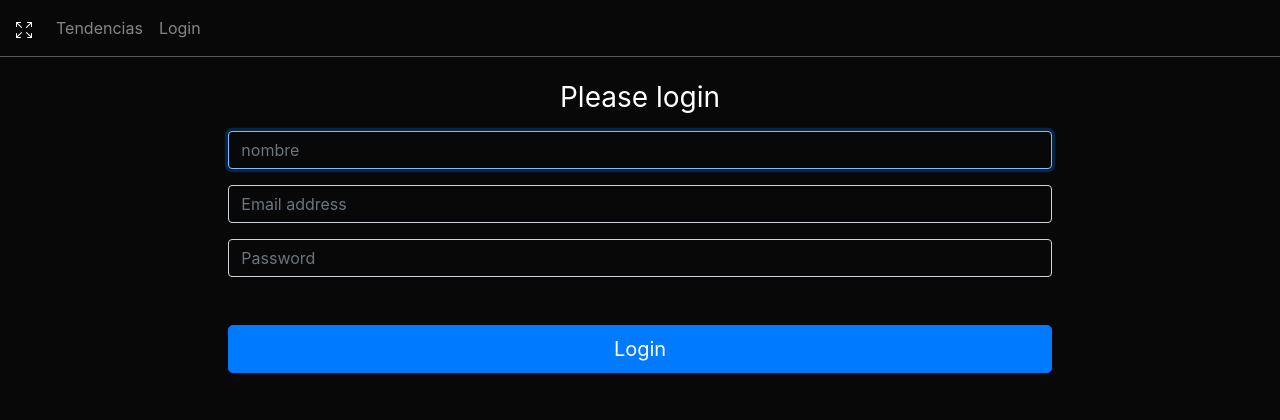
After one commit to valentinoarballo/blog_flask, a Flask app: page /login in a window 1280 px wide. The commit adds this page. Shown: the top 420 px of the page. Run offline with Flask 3, Linux system fonts and the light colour scheme; some libraries are stand-ins or nearby versions.

Commit message:
tabla usuario

```diff
--- a/app.py
+++ b/app.py
@@ -36,8 +36,7 @@ class Publicacion(db.Model):
     tema = db.relationship(
         'Tema',
         backref=db.backref('publicaciones', lazy=True)
-        )
-
+    )
 
     def __str__(self):
         return self.name
@@ -51,6 +50,9 @@ class Tema(db.Model):
         db.String(50),
         unique=True
     )
+
+    def __str__(self):
+        return self.name
 
 class Comentario(db.Model):
     __tablename__ = 'comentario'
@@ -80,6 +82,34 @@ class Comentario(db.Model):
     def __str__(self):
         return self.name
 
+class Usuario(db.Model):
+    __tablename__ = 'Usuario'
+    id = db.Column(
+        db.Integer,
+        primary_key=True
+    )
+    nombre = db.Column(
+        db.String(100),
+        nullable=False
+    )
+    email = db.Column(
+        db.String(100),
+        nullable=False,
+        unique=True
+    )
+    password = db.Column(
+        db.String(200),
+        nullable=False
+    )
+    fecha_creacion = db.Column(
+        db.DateTime,
+        default=datetime.now,
+        nullable=False
+    )
+
+    def __str__(self):
+        return self.name
+
 @app.context_processor
 def inject_posteos():
     publicaciones = Publicacion.query.order_by(Publicacion.fecha_hora.desc()).all()
@@ -98,6 +128,10 @@ def index():
 @app.route('/tendencias')
 def tendencias():
     return render_template('tendencias.html')
+
+@app.route('/login')
+def login():
+    return render_template('login.html')
 
 @app.errorhandler(404)
 def page_not_found(e):
@@ -118,6 +152,18 @@ def nuevo_posteo():
             flash('Tu publicacion esta en tendencias!')
         nuevo_posteo = Publicacion(autor=autor, descripcion=descripcion, tema=tema) # crea un post asignando nombre del autor y el post en si
         db.session.add(nuevo_posteo) # agrega el cambio
+        db.session.commit() # lo commitea
+        return redirect(url_for("index"))
+
+# agregar usuario
+@app.route('/agregar_usuario', methods = ["POST"])
+def nuevo_usuario():
+    if request.method == "POST":
+        nombre = request.form["nombre"] # llama al retorno del form autor
+        email = request.form["email"]
+        password = request.form["password"]
+        nuevo_usuario = Usuario(nombre=nombre, email=email, password=password) # crea un post asignando nombre del autor y el post en si
+        db.session.add(nuevo_usuario) # agrega el cambio
         db.session.commit() # lo commitea
         return redirect(url_for("index"))
 
--- /dev/null
+++ b/static/css/login.css
@@ -0,0 +1,25 @@
+body {
+    background-color: rgb(8, 8, 8)!important;
+    color: rgb(255, 255, 255)!important;
+}
+
+.publicacion {
+    border: 1px solid rgb(43, 43, 43)!important;
+}
+
+input {
+    background-color: rgb(8, 8, 8) !important;
+}
+
+.separador-bottom{
+    border-bottom: 1px solid rgb(89, 89, 89)!important;
+}
+
+.separador-top{
+    border-top: 1px solid rgb(89, 89, 89)!important;
+}
+
+img {
+    height: 60px;
+    width: 60px;
+}
--- /dev/null
+++ b/templates/login.html
@@ -0,0 +1,31 @@
+{% extends 'layout.html' %}
+
+{%block title%}
+404
+{%endblock%}
+
+{% block custom_css %}
+<link rel="stylesheet" href="../static/css/login.css">
+{% endblock %}
+
+
+{%block body%}
+
+<section class="text-center mt-4">
+    <form class="form-signin" action="/agregar_usuario" method="POST">
+        <h1 class="h3 mb-3 font-weight-normal">Please login</h1>
+
+        <label for="inputNombre" class="sr-only">Nombre</label>
+        <input name="nombre" type="text" id="inputNombre" class="form-control my-3" placeholder="nombre" required autofocus>
+
+        <label for="inputEmail" class="sr-only">Email</label>
+        <input name="email" type="email" id="inputEmail" class="form-control my-3" placeholder="Email address" required autofocus>
+
+        <label for="inputPassword" class="sr-only">Contraseña</label>
+        <input name="password" type="password" id="inputPassword" class="form-control mt-3" placeholder="Password" required>
+
+        <button class="btn btn-lg btn-primary btn-block my-5" type="submit">Login</button>
+    </form>
+</section>
+
+{%endblock%}
--- a/templates/navbar.html
+++ b/templates/navbar.html
@@ -15,6 +15,9 @@
             <li class="nav-item">
                 <a class="nav-link" href="/tendencias">Tendencias</a>
             </li>
+            <li class="nav-item">
+                <a class="nav-link" href="/login">Login</a>
+            </li>
         </ul>
     </div>
 </nav>
```
Also changed, not shown: migrations/versions/c9eb03728d44_tabla_usuario_y_funcion_crear_usuario.py (added, +36 -0 lines).
